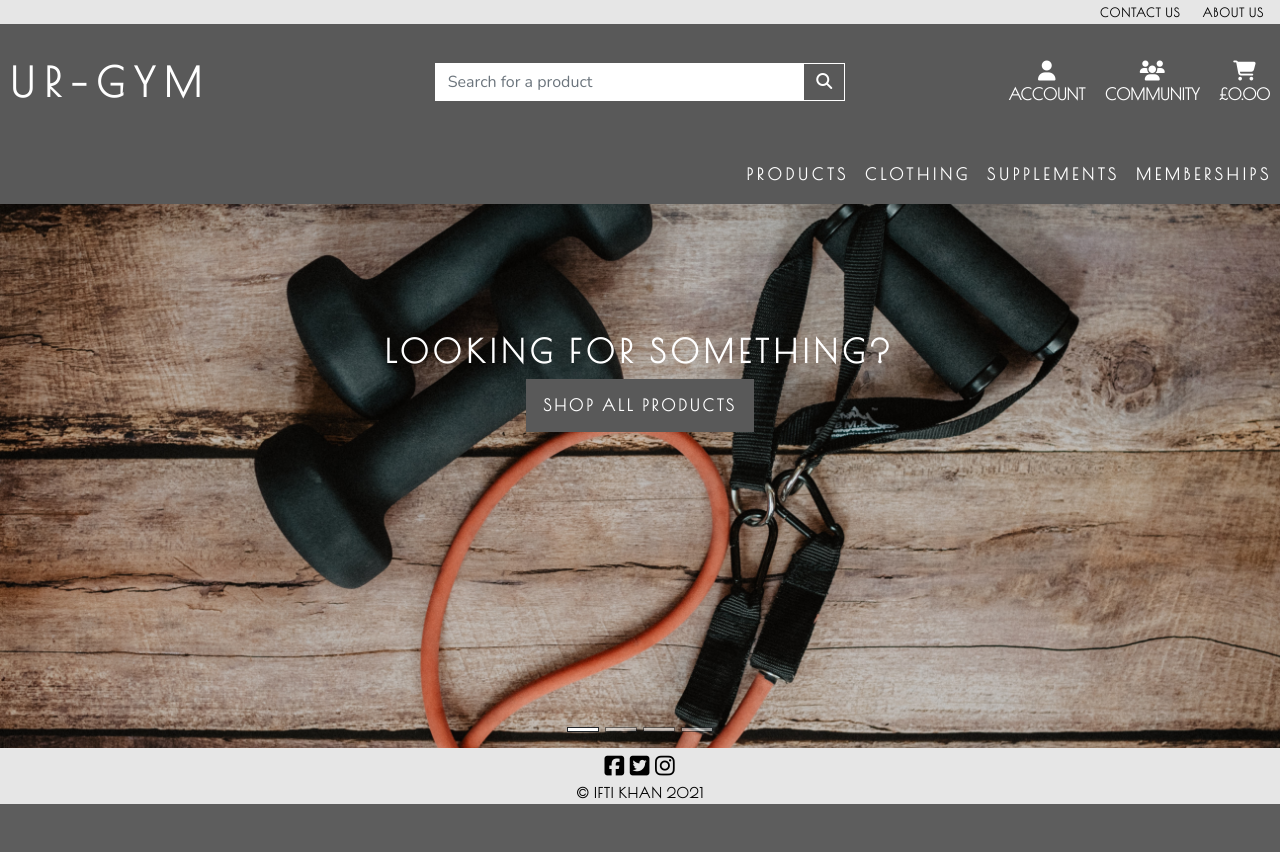
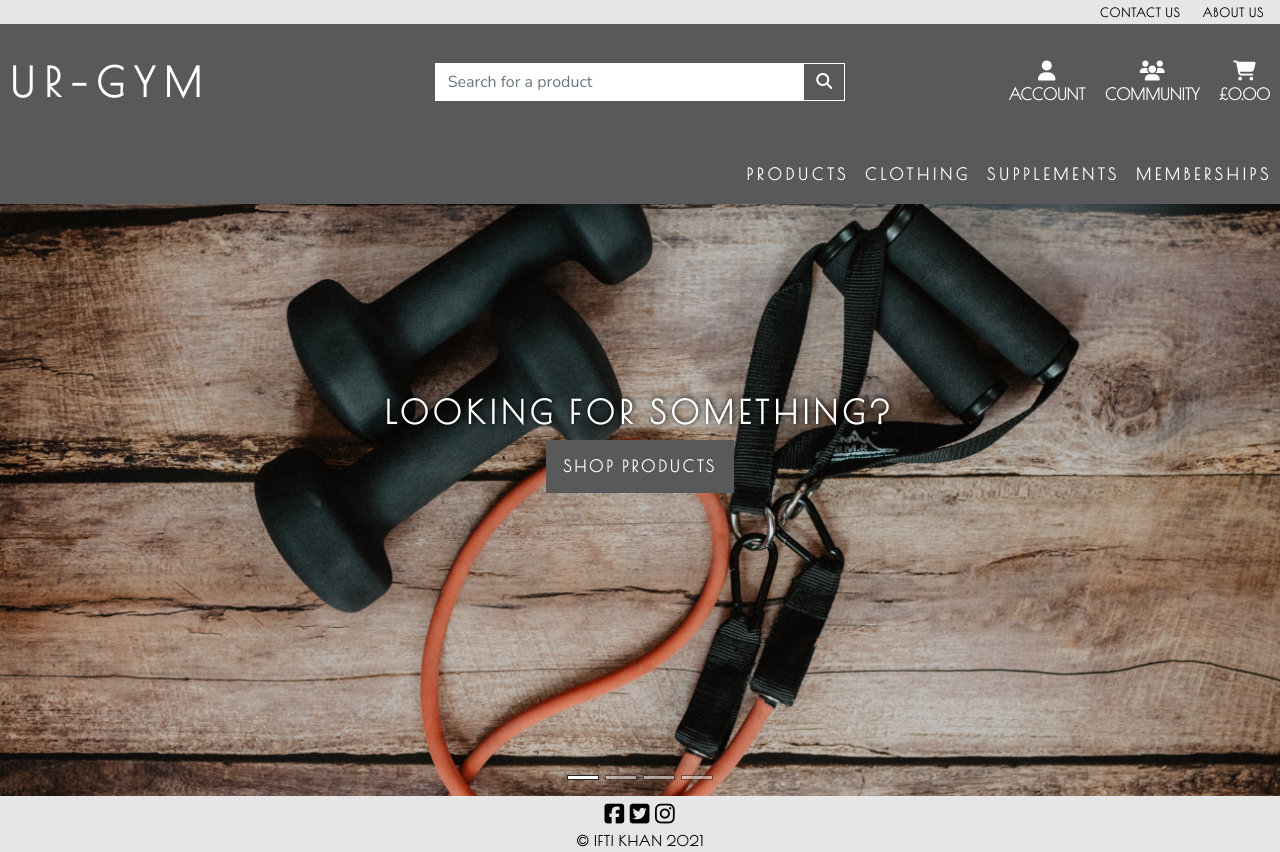
Before and after one commit to ifti-khan/ifti-khan-milestone-project-4, a Django app: page / in a window 1280 px wide. Before the commit the page ends 804 px from the top, so only its background shows below. Run offline with Django 3.2, Linux system fonts and the light colour scheme; some libraries are stand-ins or nearby versions.

Commit message:
Fix: Carousel captions and image position adjusted

```diff
--- a/home/templates/home/index.html
+++ b/home/templates/home/index.html
@@ -29,10 +29,10 @@
                     <div class="carousel-item active" data-bs-interval="5000">
                         <img src="/media/carousel-img1.jpg" class="d-block w-100" alt="Image 1">
                         <div class="carousel-caption">
-                            <h2 class="custom-captions custom-font-head text-uppercase fw-bold">Looking For Something?</h2>
+                            <h2 class="custom-captions-white custom-font-head text-uppercase fw-bold">Looking For Something?</h2>
                             <div class="mb-2">
                                 <a href="" class="shop-btn btn btn-lg rounded-0 custom-font-head fw-bold text-uppercase py-3">
-                                    <h6 class="m-0 white-text fw-bold">Shop All Products</h6>
+                                    <h6 class="m-0 white-text fw-bold">Shop Products</h6>
                                 </a>
                             </div>
                         </div>
@@ -43,7 +43,7 @@
                             <h2 class="custom-captions custom-font-head text-uppercase fw-bold black-text">Need New Gym Clothes?</h2>
                             <div class="mb-2">
                                 <a href="" class="shop-btn btn btn-lg rounded-0 custom-font-head fw-bold text-uppercase py-3">
-                                    <h6 class="m-0 white-text fw-bold">Shop All Clothing</h6>
+                                    <h6 class="m-0 white-text fw-bold">Shop Clothing</h6>
                                 </a>
                             </div>
                         </div>
@@ -51,10 +51,10 @@
                     <div class="carousel-item" data-bs-interval="5000">
                         <img src="/media/carousel-img3.jpg" class="d-block w-100" alt="Image 3">
                         <div class="carousel-caption">
-                            <h2 class="custom-captions custom-font-head text-uppercase fw-bold">Need That Extra Boost?</h2>
+                            <h2 class="custom-captions-white custom-font-head text-uppercase fw-bold">Need That Extra Boost?</h2>
                             <div class="mb-2">
                                 <a href="" class="shop-btn btn btn-lg rounded-0 custom-font-head fw-bold text-uppercase py-3">
-                                    <h6 class="m-0 white-text fw-bold">Shop All Supplements</h6>
+                                    <h6 class="m-0 white-text fw-bold">Shop Supplements</h6>
                                 </a>
                             </div>
                         </div>
@@ -62,10 +62,10 @@
                     <div class="carousel-item" data-bs-interval="5000">
                         <img src="/media/carousel-img4.jpg" class="d-block w-100" alt="Image 4">
                         <div class="carousel-caption">
-                            <h2 class="custom-captions custom-font-head text-uppercase fw-bold">Sign Up Today</h2>
+                            <h2 class="custom-captions-white custom-font-head text-uppercase fw-bold">Sign Up Today</h2>
                             <div class="mb-2">
                                 <a href="" class="shop-btn btn btn-lg rounded-0 custom-font-head fw-bold text-uppercase py-3">
-                                    <h6 class="m-0 white-text fw-bold">Shop All Memberships</h6>
+                                    <h6 class="m-0 white-text fw-bold">Shop Memberships</h6>
                                 </a>
                             </div>
                         </div>
--- a/static/css/base.css
+++ b/static/css/base.css
@@ -154,7 +154,7 @@ and add a hover style */
 }
 
 .carousel img {
-    height: calc(94vh - 204px);
+    height: calc(100vh - 204px);
     object-fit: cover;
 }
 
@@ -164,7 +164,14 @@ and add a hover style */
 }
 
 .carousel-caption {
-    bottom: 18rem;
+    right: 0;
+    left: 0;
+    bottom: 275px;
+}
+
+.custom-captions-white {
+    letter-spacing: 5px;
+    text-shadow: 1px -1px 5px #000000;
 }
 
 .custom-captions {
--- a/static/css/responsive.css
+++ b/static/css/responsive.css
@@ -46,9 +46,9 @@ in index.html */
         padding-top: 182px;
     }
 
-    /* Carousel captions */
-    .carousel-caption {
-        bottom: 15rem;
+    /* Index carousel captions */
+    .custom-captions, .custom-captions-white {
+        font-size: 22px;
     }
 }
 
@@ -75,6 +75,10 @@ in index.html */
         padding-top: 167px;
     }
 
+    /* Index carousel captions */
+    .custom-captions, .custom-captions-white {
+        font-size: 24px;
+    }
 }
 
 /* Small Smartphones */
```
